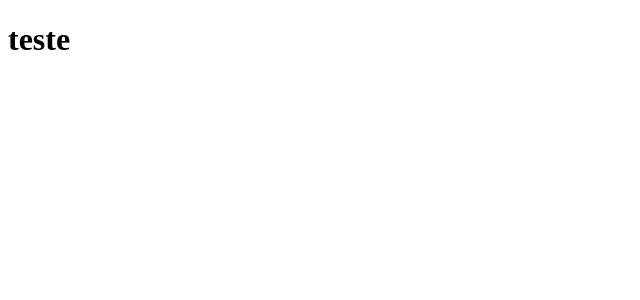
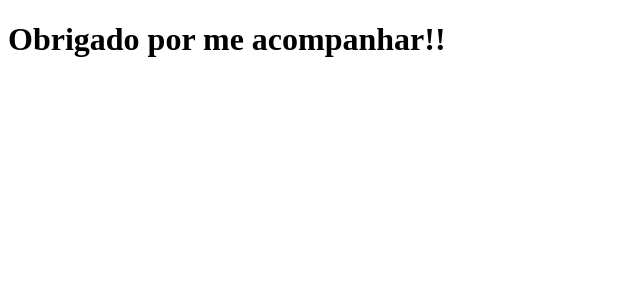
Before and after one commit to Luizsepa/clone.tabnews, a Next.js app: page / in a window 1280 px wide. Shown: the top 300 px of the page, without its empty margins (0-640 px from the left). Built offline with nearby package versions, Linux system fonts and the light colour scheme.

Commit message:
pagina inicial

```diff
--- a/pages/index.js
+++ b/pages/index.js
@@ -1,6 +1,5 @@
 function Home(){
-    //return <h1>teste 2</h1>
-    return <h1>teste</h1>
+    return <h1>Obrigado por me acompanhar!!</h1>
 }
 
 export default Home;
```
